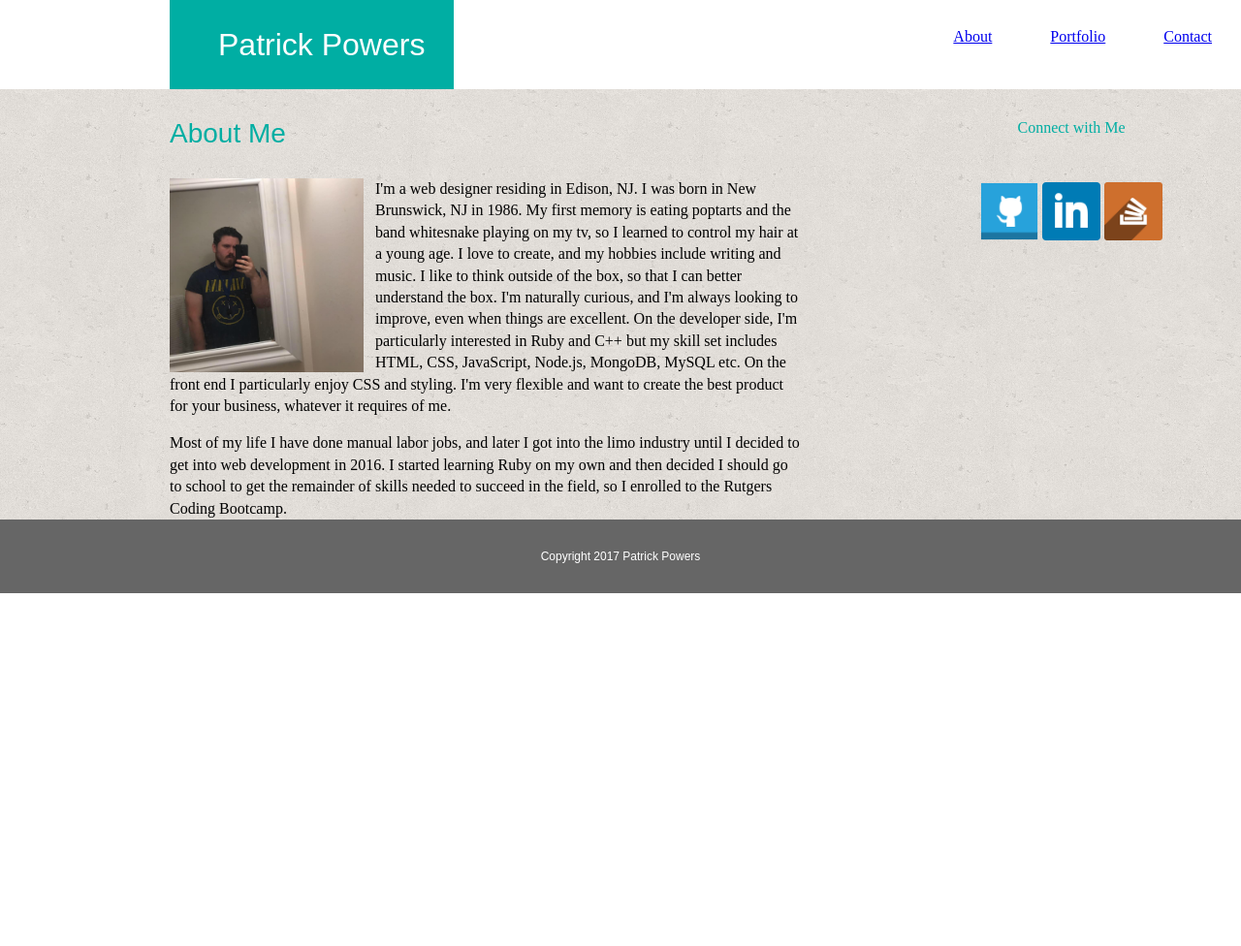
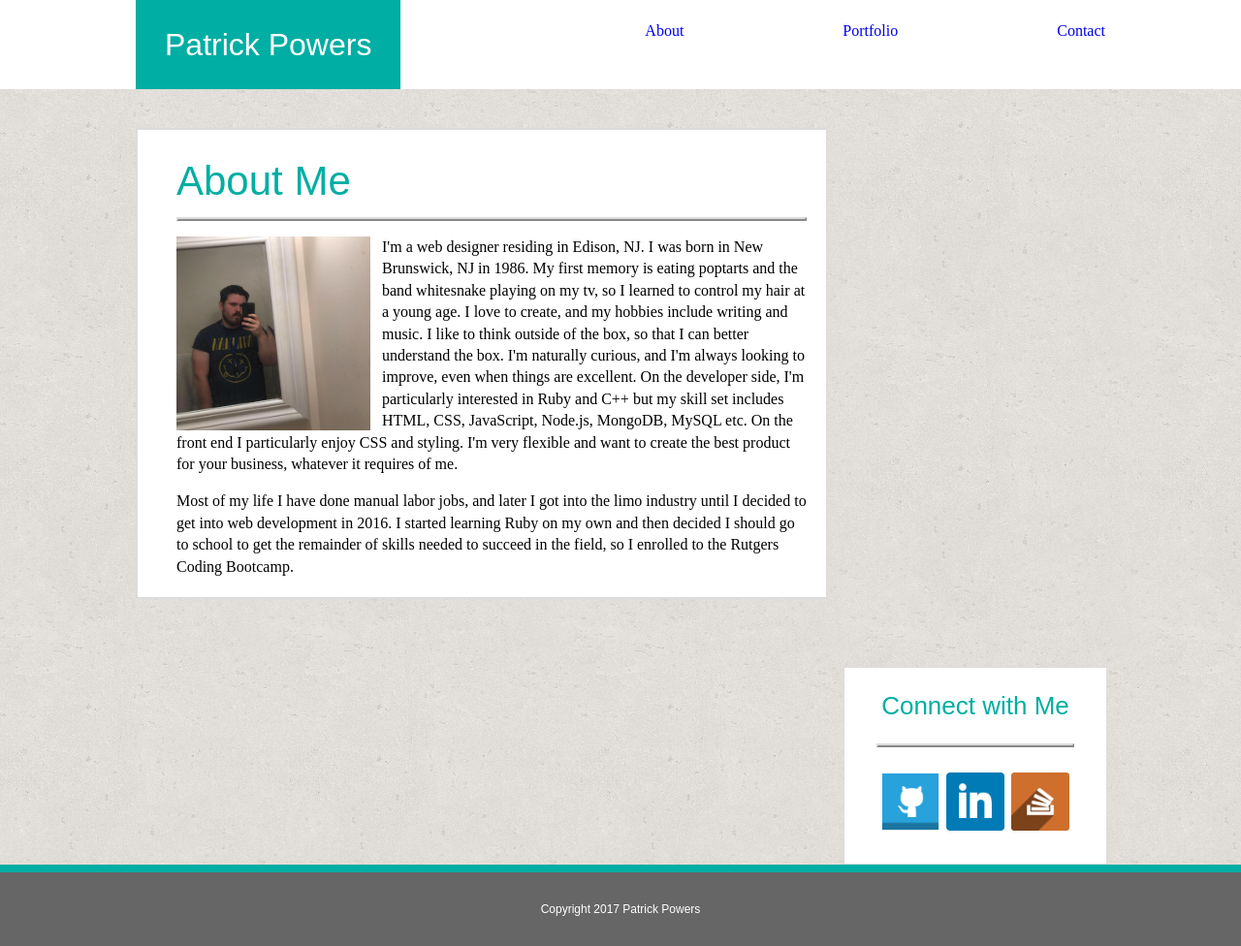
Before and after one commit to PatrickPowers777/Basic-Portfolio, a PHP site: page / in a window 1280 px wide. Shown: the whole page at 97% size. Before the commit the page ends 612 px from the top, so only its background shows below. Run offline with PHP 8.4, Linux system fonts and the light colour scheme.

Commit message:
saving files

```diff
--- a/assets/css/style.css
+++ b/assets/css/style.css
@@ -1,10 +1,9 @@
 h1 {
-	font-family:Arial;
+	font-family:sans-serif;
 	font-size:32px;
 	font-color: #00AEA3;
 	background-color: #00AEA3;
-	padding: 30px;
-	padding-left:50px;
+	padding: 30px;;
 	color:white;
 	display: inline-block;
 	float: left;
@@ -12,15 +11,26 @@ h1 {
 }
 
 h2 {
-	font-family: Arial;
-	font-size: 28px;
+	font-family: sans-serif;
+	font-size: 42px;
 	color: #00AEA3;
 }
-nav a  {
+
+nav a {
+	display: inline;
 	float: right;
-	padding: 30px;
-	display: inline;
-	margin-right: 0px;
+	margin: 24px 140px -10px 24px;
+
+}
+
+	a:link {
+		text-decoration-line:none;
+		font-color: #CDBAAF;
+	}
+
+	a:hover {
+		color:red;
+
 }
 
 footer{
@@ -33,11 +43,20 @@ footer{
 	color:white;
 }
 
+hr {
+	border-style: outset;
+	border-color: #DCDCDC;
+	border-width: 2px;
+	margin: auto;
+	overflow: auto;
+    padding: auto;
+}
+
 .height {
 	line-height: 1.4em;
 }
 #headertag {
-	padding-left: 175px;
+	padding-left: 140px;
 }
 
 #biopic{
@@ -51,17 +70,20 @@ footer{
 #main {
 	width:650px;
 	float:left;
-	padding-left: 175px;
-	border: 10px;
-	border-color: 1px solid black;
+	padding-left: 40px;
+	padding-right: 20px;
+	padding-bottom: 20px;
+	border-width: 2px;
+	border-style: solid;
+	border-color: #DCDCDC;
+	background-color: #FFFFFF;
+	margin-left: 140px;
+	margin-top: 40px;
+	margin-bottom: 30px;
+	margin-right: 20px;
 
 }
 
-#bio {
-	border: 8px;
-	border-width: 8px;
-	border-color: red;
-}
 
 #clearfix{
 	clear:both;
@@ -70,12 +92,23 @@ footer{
 #entire {
 	clear:both;
 	background-image: url('../images/cork-wallet.png');
+	border-bottom-width: 8px;
+	border-bottom-style: solid;
+	border-bottom-color: #00AEA3;
 }
 
 #sidebar {
 	width: 270px;
 	float:right;
-	padding-right: 40px ;
 	color:#00AEA3;
 	text-align: center;
+	font-size: 26px;
+	font-family: sans-serif;
+	border-width: 1px;
+	border-style: solid;
+	border-color: #DCDCDC;
+	background-color: #FFFFFF;
+	margin-top: 40px;
+	margin-right: 138px;
+	padding-bottom: 30px;
 }
--- a/index.html
+++ b/index.html
@@ -9,12 +9,13 @@
 <body>
 <header>
 	<section id="headertag">
-	<h1>Patrick Powers</h1>
+		<h1>Patrick Powers</h1>
 	</section>
+
 	<nav>
-	<a href="contact.html">Contact</a>
-	<a href="portfolio.html">Portfolio</a>
-	<a href="index.html">About</a>
+		<a href="contact.html">Contact</a>
+		<a href="portfolio.html">Portfolio</a>
+		<a href="index.html">About</a>
 	</nav>
 </header>
 <br>
@@ -25,22 +26,22 @@
 	<br>
 	<h2><b>About Me</b></h2>
 	<br>
+	<hr>
 	<br>
 
-	<p class ="height"> <img id="biopic" src="assets/images/self2.jpg">I'm a web designer residing in Edison, NJ. I was born in New Brunswick, NJ in 1986. My first memory is eating poptarts and the band whitesnake playing on my tv, so I learned to control my hair at a young age. I love to create, and my hobbies include writing and music. I like to think outside of the box, so that I can better understand the box. I'm naturally curious, and I'm always looking to improve, even when things are excellent. On the developer side, I'm particularly interested in Ruby and C++ but my skill set includes HTML, CSS, JavaScript, Node.js, MongoDB, MySQL etc. On the front end I particularly enjoy CSS and styling. I'm very flexible and want to create the best product for your business, whatever it requires of me. </p>
+	<p class="height"> <img id="biopic" src="assets/images/self2.jpg">I'm a web designer residing in Edison, NJ. I was born in New Brunswick, NJ in 1986. My first memory is eating poptarts and the band whitesnake playing on my tv, so I learned to control my hair at a young age. I love to create, and my hobbies include writing and music. I like to think outside of the box, so that I can better understand the box. I'm naturally curious, and I'm always looking to improve, even when things are excellent. On the developer side, I'm particularly interested in Ruby and C++ but my skill set includes HTML, CSS, JavaScript, Node.js, MongoDB, MySQL etc. On the front end I particularly enjoy CSS and styling. I'm very flexible and want to create the best product for your business, whatever it requires of me. </p>
 	<br>
 	<p class="height">Most of my life I have done manual labor jobs, and later I got into the limo industry until I decided to get into web development in 2016. I started learning Ruby on my own and then decided I should go to school to get the remainder of skills needed to succeed in the field, so I enrolled to the Rutgers Coding Bootcamp.</p>
 </section>
 <section id="sidebar">
 	<br>
-	<br>
 	<h3> Connect with Me</h3>
 	<br>
+	<hr width="200px" size="1px">
 	<br>
-	<br>
-	<img src="assets/images/github2.png" width="60px" length="60px" align="center">
-	<img src="assets/images/In.png" width="60px" length="60px" align="center">
-	<img src="assets/images/stack.png" width="60px" length="60px" align="center">
+	<a href="http://github.com"><img src="assets/images/github2.png" width="60px" length="60px" align="center"></a>
+	<a href="http://linkedin.com"><img src="assets/images/In.png" width="60px" length="60px" align="center"></a>
+	<a href="http://stackoverflow.com"><img src="assets/images/stack.png" width="60px" length="60px" align="center"></a>
 </section>
 <section id="clearfix"> </section>
 </section>
```
Also changed, not shown: assets/css/contact.css (added, +59 -0 lines), contact.html (+31 -0 lines), portfolio.html (+9 -0 lines).
